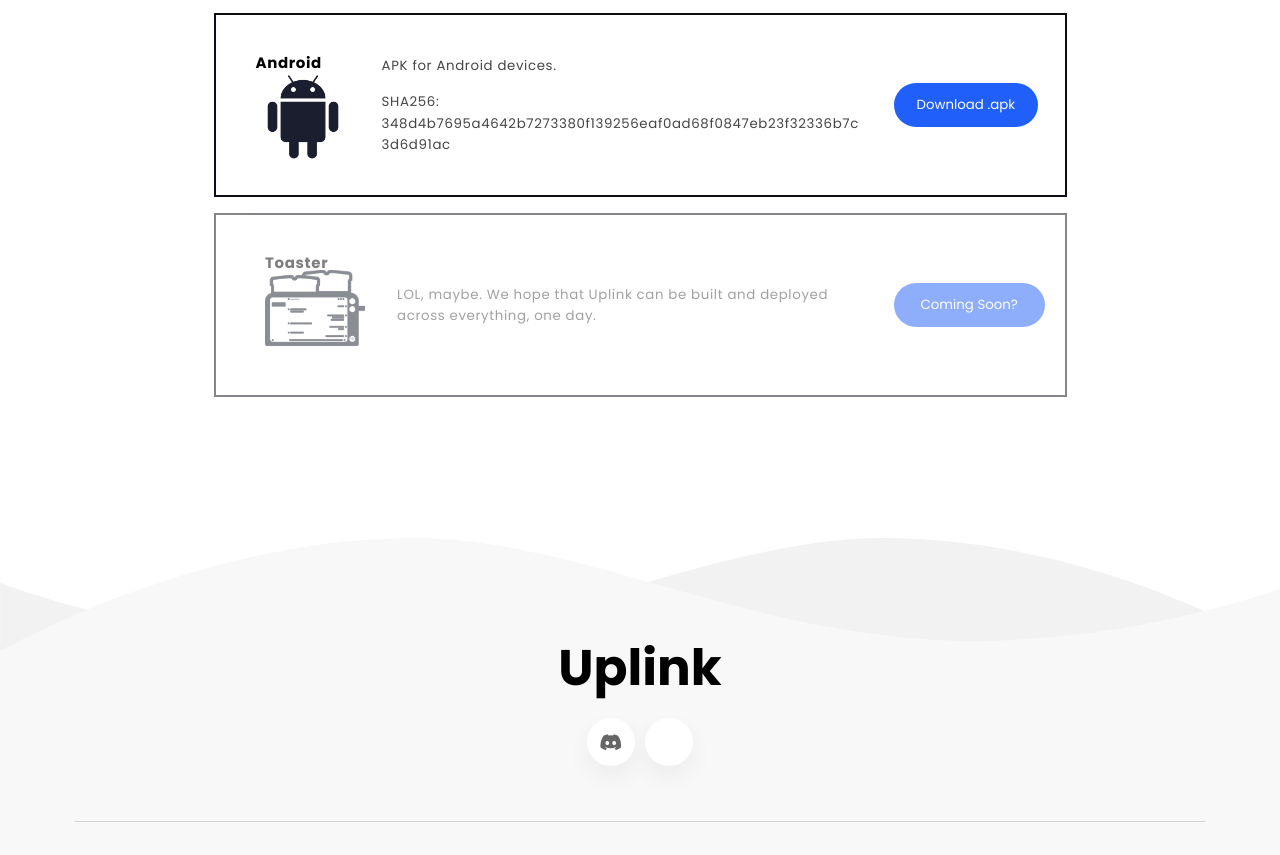
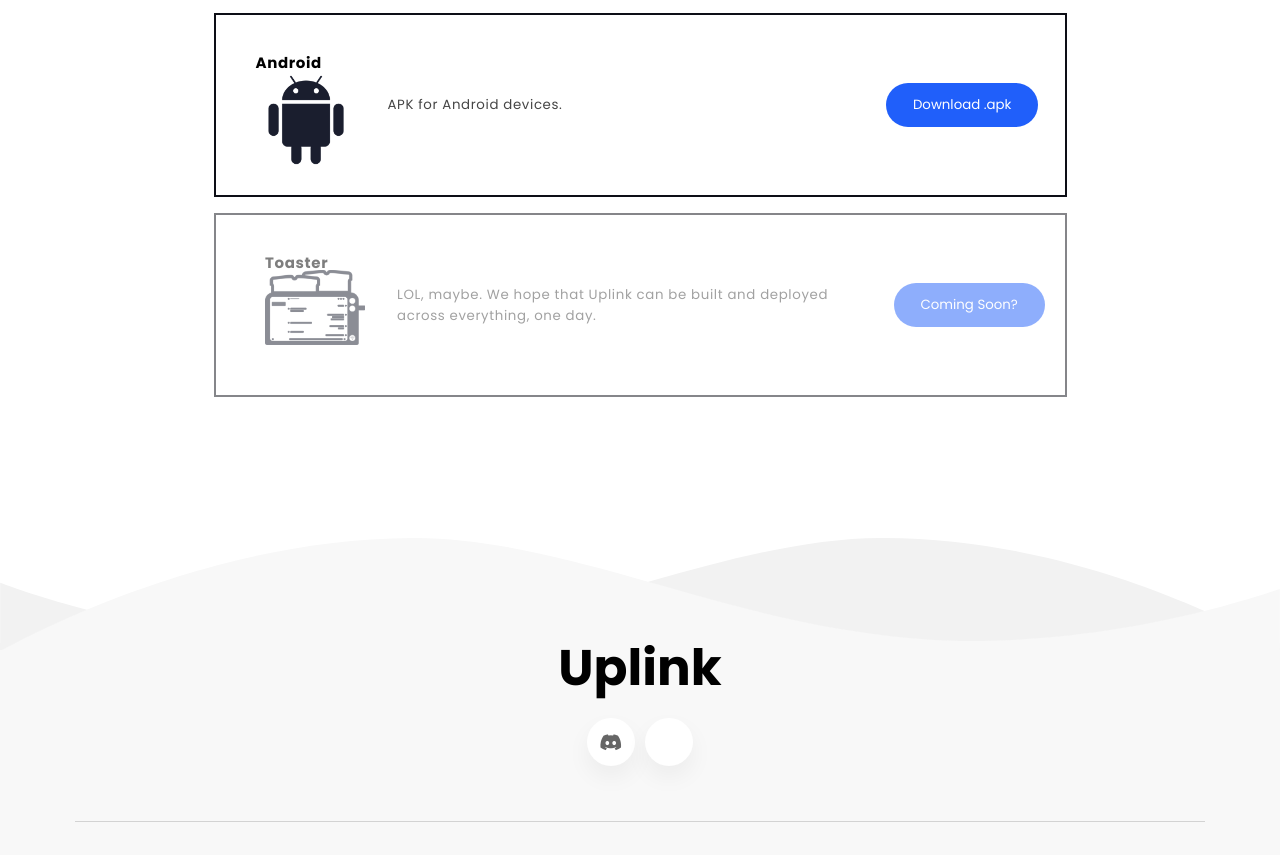
Before and after one commit to Satellite-im/uplink.satellite.im, a plain HTML site: page index.html in a window 1280 px wide. Shown: the part 3931-4786 px from the top of the page. Drawn offline with Linux system fonts and the light colour scheme; some icons are missing; a web font is replaced by a local one.

Commit message:
update android section

```diff
--- a/index.html
+++ b/index.html
@@ -391,7 +391,6 @@
           </span>
           <small class="note">
             <p>APK for Android devices.</p>
-            <p>SHA256: 348d4b7695a4642b7273380f139256eaf0ad68f0847eb23f32336b7c3d6d91ac </p>
           </small>
           <a href="https://github.com/Satellite-im/UplinkWeb/releases/download/v2.0.0/app-debug.apk"
             class="no-underline button" target="_blank">
```
